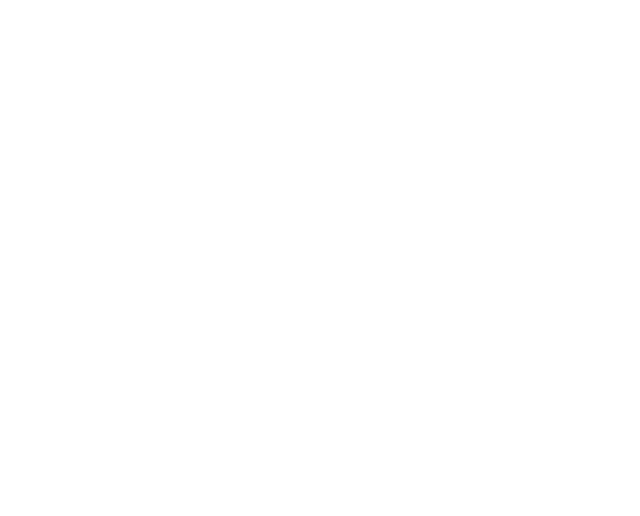
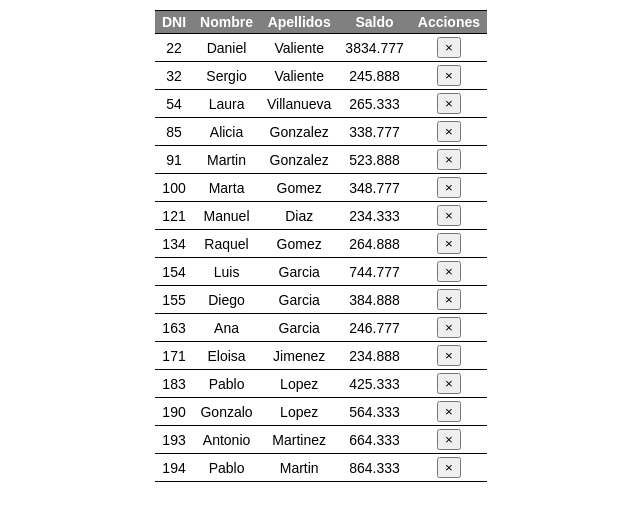
Before and after one commit to vladimirbat/curso_react, a React (Create React App) app in the folder a02-redux-inicial/: page / in a window 1280 px wide. Shown: the top 516 px of the page, without its empty margins (319-959 px from the left). Built offline with nearby package versions, Linux system fonts and the light colour scheme.

Commit message:
tabla personas

```diff
--- a/a02-redux-inicial/src/components/Principal.tsx
+++ b/a02-redux-inicial/src/components/Principal.tsx
@@ -1,19 +1,20 @@
 import React, {Component} from 'react';
 import '../estilos.css';
-
+import { TablaPersonas } from './TablaPersonas';
+import {matriz_personas, Persona } from '../js/matriz_personas';
 
 // -------------- CONTENEDOR ----------------
 // -- Trabaja directamente con redux
-export class Principal extends Component<{},{}>{
+export class Principal extends Component<{},{personas:Persona[]}>{
     constructor(props:{}){
         super(props);
-        console.log(props);
+        this.state = {personas: [...matriz_personas]};
     }
     render(){
-
+        const {personas} = this.state;
         return  (
             <div>
-
+                <TablaPersonas personas={personas}/>
             </div>
         );
     }
--- /dev/null
+++ b/a02-redux-inicial/src/components/TablaPersonas.tsx
@@ -0,0 +1,31 @@
+import React, {Component} from 'react';
+import '../estilos.css';
+import { Persona } from '../js/matriz_personas';
+
+type TablaPersonaProps = {
+    personas: Persona[]
+}
+// -------------- PRESENTACIÓN ----------------
+export class TablaPersonas extends Component<TablaPersonaProps,{}>{
+
+    render(){
+        const {personas} = this.props;
+        return  (<table>
+            <thead>
+                <tr><th>DNI</th><th>Nombre</th><th>Apellidos</th><th>Saldo</th><th>Acciones</th></tr>
+            </thead>
+            <tbody>
+                {personas.map((p)=>
+                    (<tr>
+                        <td>{p.dni}</td>
+                        <td>{p.nombre}</td>
+                        <td>{p.apellidos}</td>
+                        <td>{p.saldo}</td>
+                        <td><button>&times;</button></td>
+                    </tr>)
+                )}
+            </tbody>
+        </table>);
+    }
+
+}
--- a/a02-redux-inicial/src/js/matriz_personas.tsx
+++ b/a02-redux-inicial/src/js/matriz_personas.tsx
@@ -1,5 +1,5 @@
-type Persona ={
-  dni:number ,nombre:string,apellidos?:string,saldo?:number
+export type Persona ={
+  dni:number,nombre:string,apellidos?:string,saldo?:number
 }
 export const matriz_personas: Persona[]= [
   {dni:22 ,nombre:"Daniel",apellidos:"Valiente",saldo:3834.777},
```
